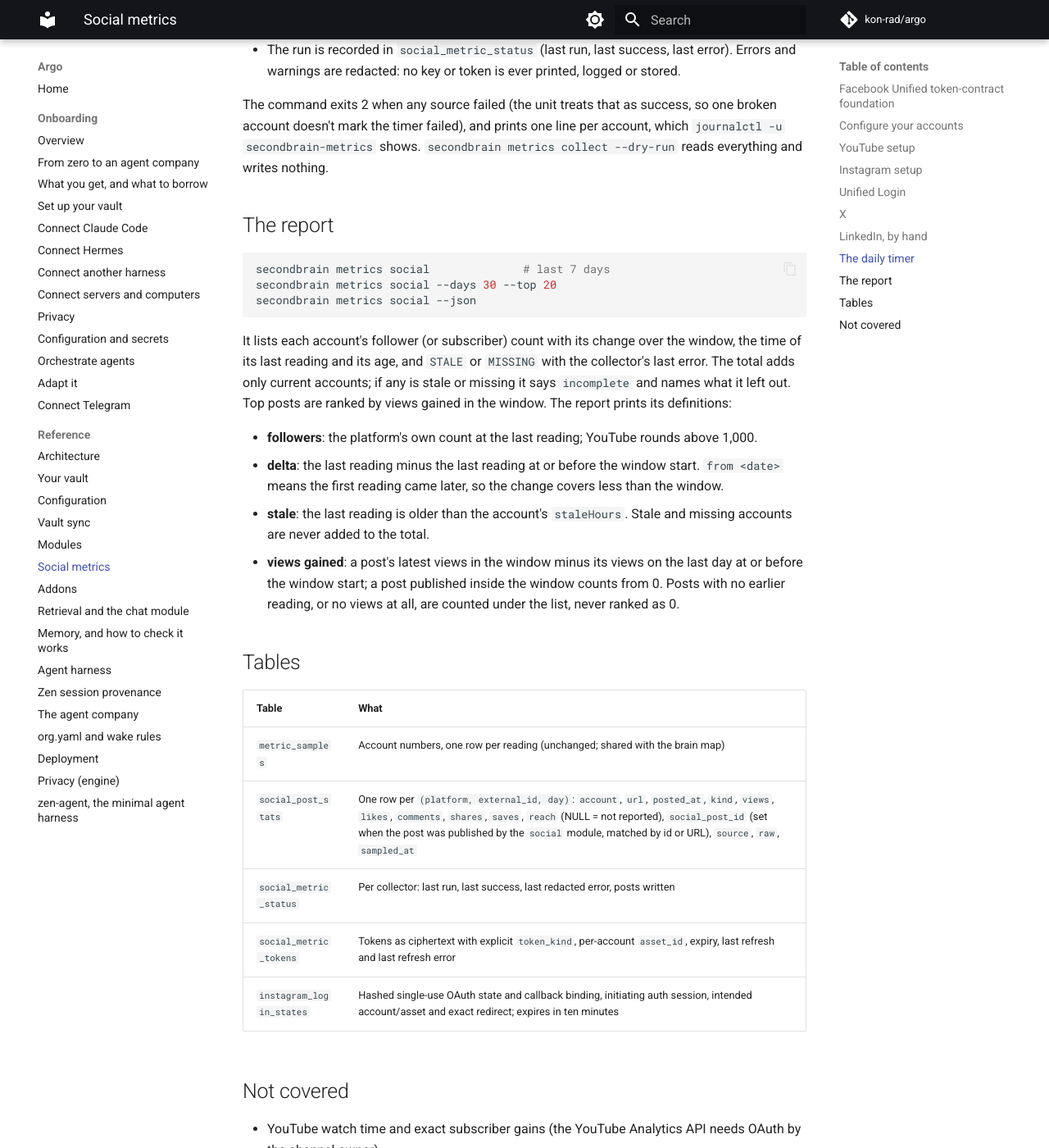
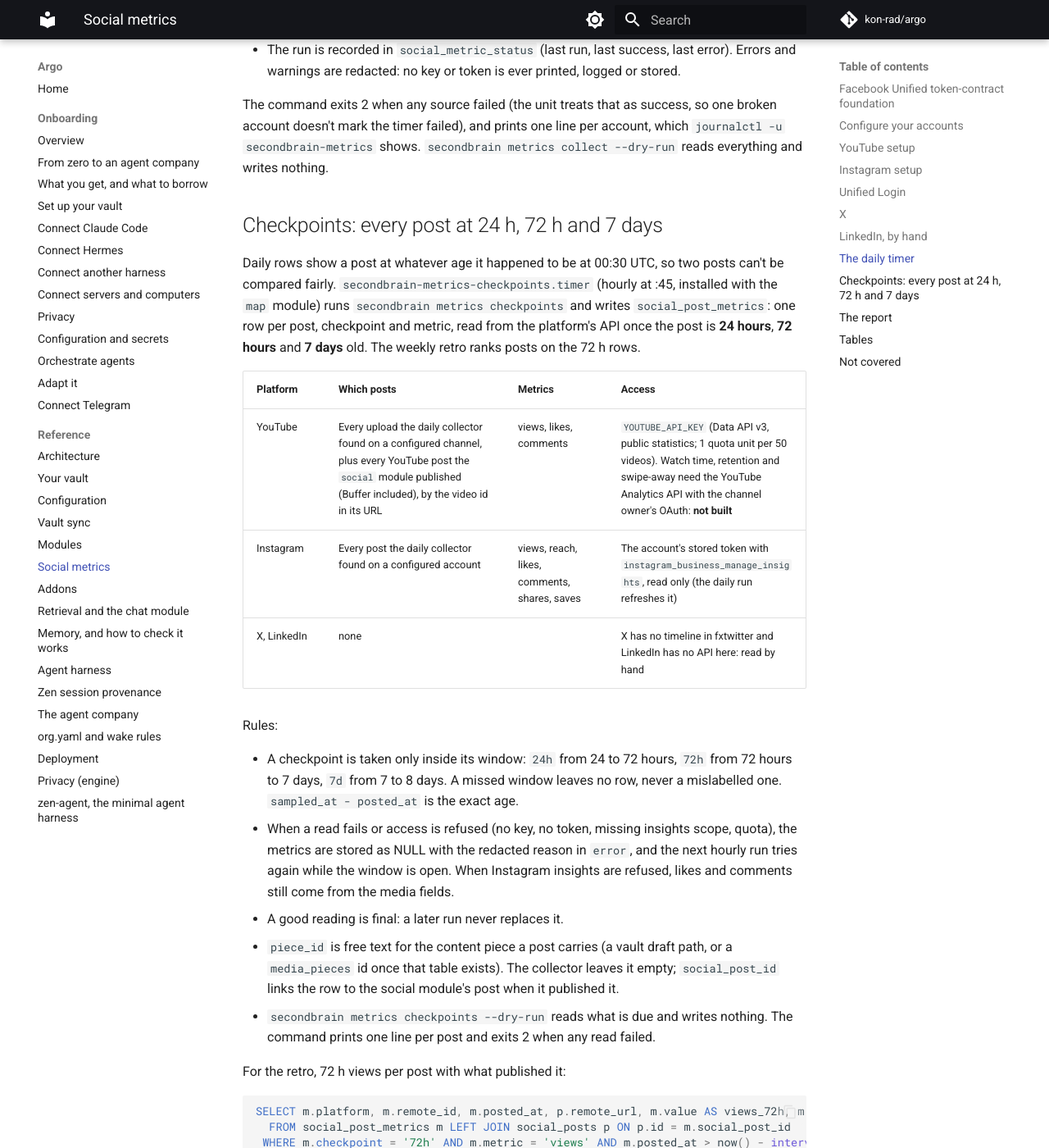
Before and after one commit to kon-rad/argo, an MkDocs documentation site: the page built from docs/social-metrics.md, in a window 1280 px wide and 1400 px high, scrolled down 8521 px. Shown: the whole window at 82% size. Built offline with MkDocs 1.6.1 and Material for MkDocs 9.7.7, drawn with Linux system fonts in a browser that asks for light colours; comment, search, counter and statistics services are not loaded; some of the changed text lies outside the part shown.

Commit message:
docs(metrics): document social post checkpoints and their timer
Co-Authored-By: Claude Opus 5.5 <noreply@anthropic.com>

````diff
--- a/docs/modules.md
+++ b/docs/modules.md
@@ -144,7 +144,7 @@ A 3D graph of the vault: notes, projects, divisions and goals, drawn from wikili
 | Page | `/map` |
 | CLI | `secondbrain map-build`, `secondbrain metrics`, `secondbrain backlinks` |
 | Settings | `map.divisionFolders`, `map.missionFolders`, `metrics[]`, `socialMetrics`, `goalsFile`, `missionFile` in `secondbrain.json`; `YOUTUBE_API_KEY`, `SOCIAL_TOKEN_ENC_KEY` for social metrics |
-| Timers (server) | `map-build` (hourly), `metrics` (daily) |
+| Timers (server) | `map-build` (hourly), `metrics` (daily), `metrics-checkpoints` (hourly: per-post readings at 24 h, 72 h and 7 d) |
 
 The daily `metrics` run also collects **social metrics** when `socialMetrics` lists accounts: follower counts and per-post views, likes and comments for YouTube, Instagram and X, plus LinkedIn numbers entered by hand, with `secondbrain metrics social` for the weekly report. See [social-metrics.md](social-metrics.md).
 
--- a/docs/social-metrics.md
+++ b/docs/social-metrics.md
@@ -169,6 +169,33 @@ The account must be listed under `socialMetrics.linkedin`. Entries are stored wi
 
 The command exits 2 when any source failed (the unit treats that as success, so one broken account doesn't mark the timer failed), and prints one line per account, which `journalctl -u secondbrain-metrics` shows. `secondbrain metrics collect --dry-run` reads everything and writes nothing.
 
+## Checkpoints: every post at 24 h, 72 h and 7 days
+
+Daily rows show a post at whatever age it happened to be at 00:30 UTC, so two posts can't be compared fairly. `secondbrain-metrics-checkpoints.timer` (hourly at :45, installed with the `map` module) runs `secondbrain metrics checkpoints` and writes `social_post_metrics`: one row per post, checkpoint and metric, read from the platform's API once the post is **24 hours**, **72 hours** and **7 days** old. The weekly retro ranks posts on the 72 h rows.
+
+| Platform | Which posts | Metrics | Access |
+|---|---|---|---|
+| YouTube | Every upload the daily collector found on a configured channel, plus every YouTube post the `social` module published (Buffer included), by the video id in its URL | views, likes, comments | `YOUTUBE_API_KEY` (Data API v3, public statistics; 1 quota unit per 50 videos). Watch time, retention and swipe-away need the YouTube Analytics API with the channel owner's OAuth: **not built** |
+| Instagram | Every post the daily collector found on a configured account | views, reach, likes, comments, shares, saves | The account's stored token with `instagram_business_manage_insights`, read only (the daily run refreshes it) |
+| X, LinkedIn | none | | X has no timeline in fxtwitter and LinkedIn has no API here: read by hand |
+
+Rules:
+
+- A checkpoint is taken only inside its window: `24h` from 24 to 72 hours, `72h` from 72 hours to 7 days, `7d` from 7 to 8 days. A missed window leaves no row, never a mislabelled one. `sampled_at - posted_at` is the exact age.
+- When a read fails or access is refused (no key, no token, missing insights scope, quota), the metrics are stored as NULL with the redacted reason in `error`, and the next hourly run tries again while the window is open. When Instagram insights are refused, likes and comments still come from the media fields.
+- A good reading is final: a later run never replaces it.
+- `piece_id` is free text for the content piece a post carries (a vault draft path, or a `media_pieces` id once that table exists). The collector leaves it empty; `social_post_id` links the row to the social module's post when it published it.
+- `secondbrain metrics checkpoints --dry-run` reads what is due and writes nothing. The command prints one line per post and exits 2 when any read failed.
+
+For the retro, 72 h views per post with what published it:
+
+```sql
+SELECT m.platform, m.remote_id, m.posted_at, p.remote_url, m.value AS views_72h, m.error
+  FROM social_post_metrics m LEFT JOIN social_posts p ON p.id = m.social_post_id
+ WHERE m.checkpoint = '72h' AND m.metric = 'views' AND m.posted_at > now() - interval '14 days'
+ ORDER BY m.value DESC NULLS LAST;
+```
+
 ## The report
 
 ```bash
@@ -190,6 +217,7 @@ It lists each account's follower (or subscriber) count with its change over the
 |---|---|
 | `metric_samples` | Account numbers, one row per reading (unchanged; shared with the brain map) |
 | `social_post_stats` | One row per `(platform, external_id, day)`: `account`, `url`, `posted_at`, `kind`, `views`, `likes`, `comments`, `shares`, `saves`, `reach` (NULL = not reported), `social_post_id` (set when the post was published by the `social` module, matched by id or URL), `source`, `raw`, `sampled_at` |
+| `social_post_metrics` | One row per `(platform, remote_id, checkpoint, metric)`: `piece_id`, `social_post_id`, `account`, `checkpoint` (`24h`, `72h`, `7d`), `metric`, `value` (NULL = not reported or not readable), `posted_at`, `sampled_at`, `source`, `error` (redacted reason when the read failed) |
 | `social_metric_status` | Per collector: last run, last success, last redacted error, posts written |
 | `social_metric_tokens` | Tokens as ciphertext with explicit `token_kind`, per-account `asset_id`, expiry, last refresh and last refresh error |
 | `instagram_login_states` | Hashed single-use OAuth state and callback binding, initiating auth session, intended account/asset and exact redirect; expires in ten minutes |
````
Also changed, not shown: app/server/src/addons/map/README.md (+1 -1 lines), docs/deployment.md (+1 -0 lines).
